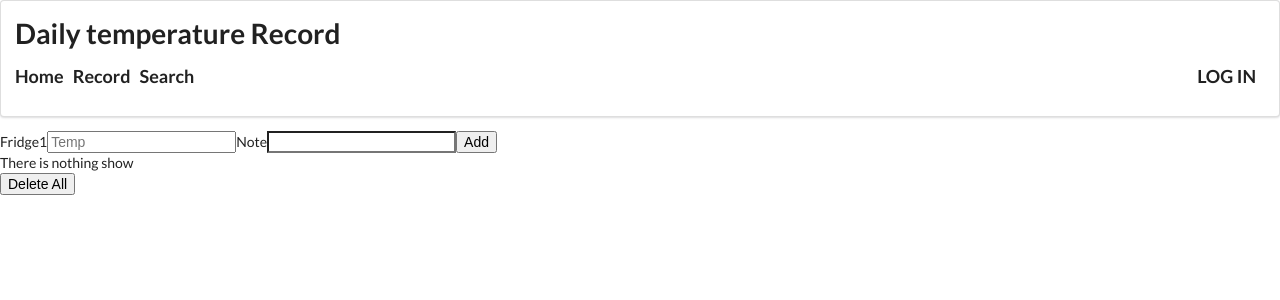
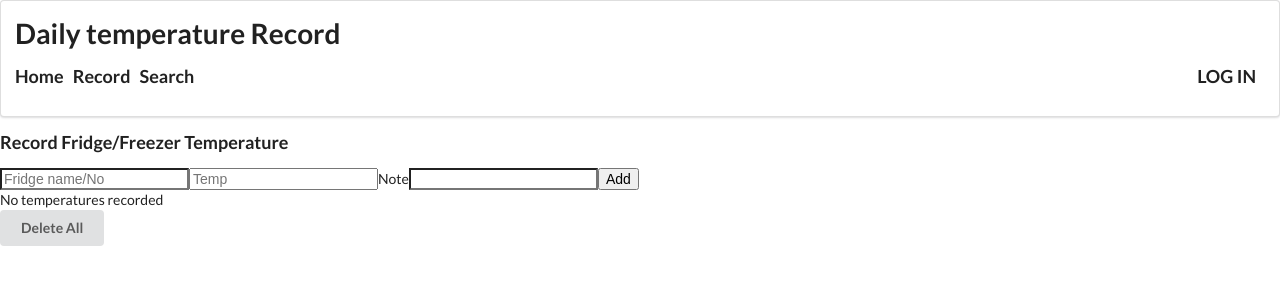
Before and after one commit to kokoaono/mpi-temp, a React (Create React App) app: page /temp in a window 1280 px wide. Shown: the top 300 px of the page. Built offline with nearby package versions, Linux system fonts and the light colour scheme.

Commit message:
work on dropdown for fridge

```diff
--- a/src/App.js
+++ b/src/App.js
@@ -5,7 +5,6 @@ import Home from './components/home/Home';
 import Header from './components/Header';
 import FoodTempForm from './components/tempForms/FoodTempForm';
 import FridgeTemp from './components/FridgeTemp';
-
 
 const App = () => {
   return (
--- a/src/components/FridgeTemp.js
+++ b/src/components/FridgeTemp.js
@@ -11,13 +11,17 @@ const getData = () => {
   }
 };
 
+const header = 'Record Fridge/Freezer Temperature'
+
 const FridgeTemp = () => {
   //main array of object state
   const [fridges, setFridges] = useState(getData());
 
   //input field states
   const [fridgeTemp, setFridgeTemp] = useState('');
+  const [fridgeName, setFridgeName] = useState('');
   const [date, setDate] = useState(new Date());
+  const [id, setId] = useState(Date.now());
   const [note, setNote] = useState('');
 
   //form submit event
@@ -26,20 +30,24 @@ const FridgeTemp = () => {
 
     // create an object
     let fridge = {
+      id,
+      fridgeName,
       fridgeTemp,
       date,
       note,
     }
     setFridges([...fridges, fridge]);
+    setFridgeName('');
     setFridgeTemp('');
     setNote('');
+    setId(Date.now());
     setDate(new Date());
   }
 
-  //delete individual temp by its temp FOR NOW
-  const deleteFridge = (fridgeTemp) => {
-    const filteredFridges = fridges.filter((element) => {
-      return element.fridgeTemp !== fridgeTemp
+  //delete individual temp by its id
+  const deleteFridge = (id) => {
+    const filteredFridges = fridges.filter((fridge) => {
+      return fridge.id !== id
     })
     setFridges(filteredFridges)
   };
@@ -53,7 +61,14 @@ const FridgeTemp = () => {
   return (
     <div>
       <form onSubmit={handleAddFridges}>
-        <label>Fridge1
+        <h3>{header}</h3>
+        <input
+          placeholder="Fridge name/No"
+          type="text"
+          value={fridgeName}
+          onChange={e => setFridgeName(e.target.value)}
+        >
+        </input>
         <input
           placeholder="Temp"
           type='number'
@@ -62,7 +77,6 @@ const FridgeTemp = () => {
           onChange={e => setFridgeTemp(e.target.value)}
         >
         </input>
-        </label>
         <label>Note</label>
         <input
           type="text"
@@ -78,10 +92,10 @@ const FridgeTemp = () => {
         {fridges.length > 0 &&
           <View fridges={fridges} deleteFridge={deleteFridge} />
         }
-        {fridges.length < 1 && <p>There is nothing show</p>}
+        {fridges.length < 1 && <p>No temperatures recorded</p>}
       </div>
-      <button onClick={() => setFridges([])}>Delete All</button>
-    </div>
+      <button className="ui button" onClick={() => setFridges([])}>Delete All</button>
+    </div >
   )
 };
 
--- a/src/components/Header.js
+++ b/src/components/Header.js
@@ -2,9 +2,11 @@ import React from 'react';
 import { Link } from 'react-router-dom';
 
 const Header = () => {
+
+  const header = "Daily temperature Record"
   return (
     <header className="ui clearing segment">
-      <h1>Daily temperature Record</h1>
+      <h1>{header}</h1>
       <Link className="ui left floated header" to='/'>Home</Link>
       <Link className="ui left floated header" to='temp'>Record</Link>
       <Link className="ui left floated header" to='search'>Search</Link>
--- a/src/components/View.js
+++ b/src/components/View.js
@@ -1,11 +1,21 @@
 import React from 'react';
 
-export const View = ({ fridges, deleteFridge, }) => {
+export const View = ({ fridges, deleteFridge }) => {
   return fridges.map(fridge => (
-    <ul key={fridge.id}>
-      <li>{fridge.fridgeTemp}</li>
-      <li>{fridge.note}</li>
-      <button className='delete-btn' onClick={() => deleteFridge(fridge.fridgeTemp)}>delete</button>
-    </ul>
+    <div className='ui compact menu' key={fridge.id}>
+      <div className='ui simple dropdown item'>
+        Select Fridge
+        <i className='dropdown icon'></i>
+        <div className='menu'>
+          <div className='item'>{fridge.fridgeName}</div>
+        </div>
+      </div>
+
+      {/* <p>Fridge: {fridge.fridgeName}</p>
+      <p>Temp: {fridge.fridgeTemp}</p>
+      <p>Note: {fridge.note}</p> */}
+      < button className='ui button' onClick={() => deleteFridge(fridge.id)}> delete</button >
+    </div >
+
   ))
 };
```
Also changed, not shown: src/components/tempForms/FridgeTempForm.js (added, +7 -0 lines). Lines whose indentation alone changed are shown as unchanged.
